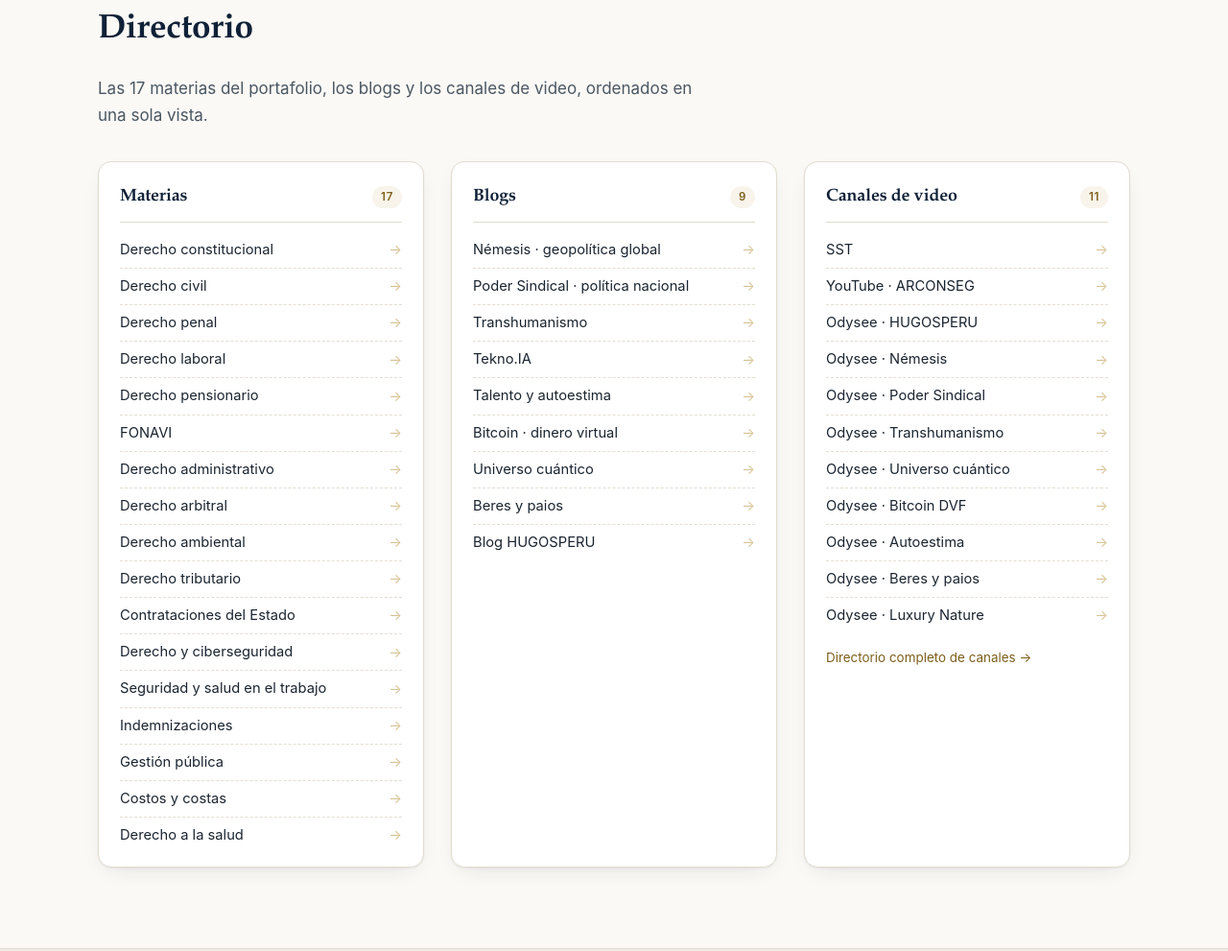
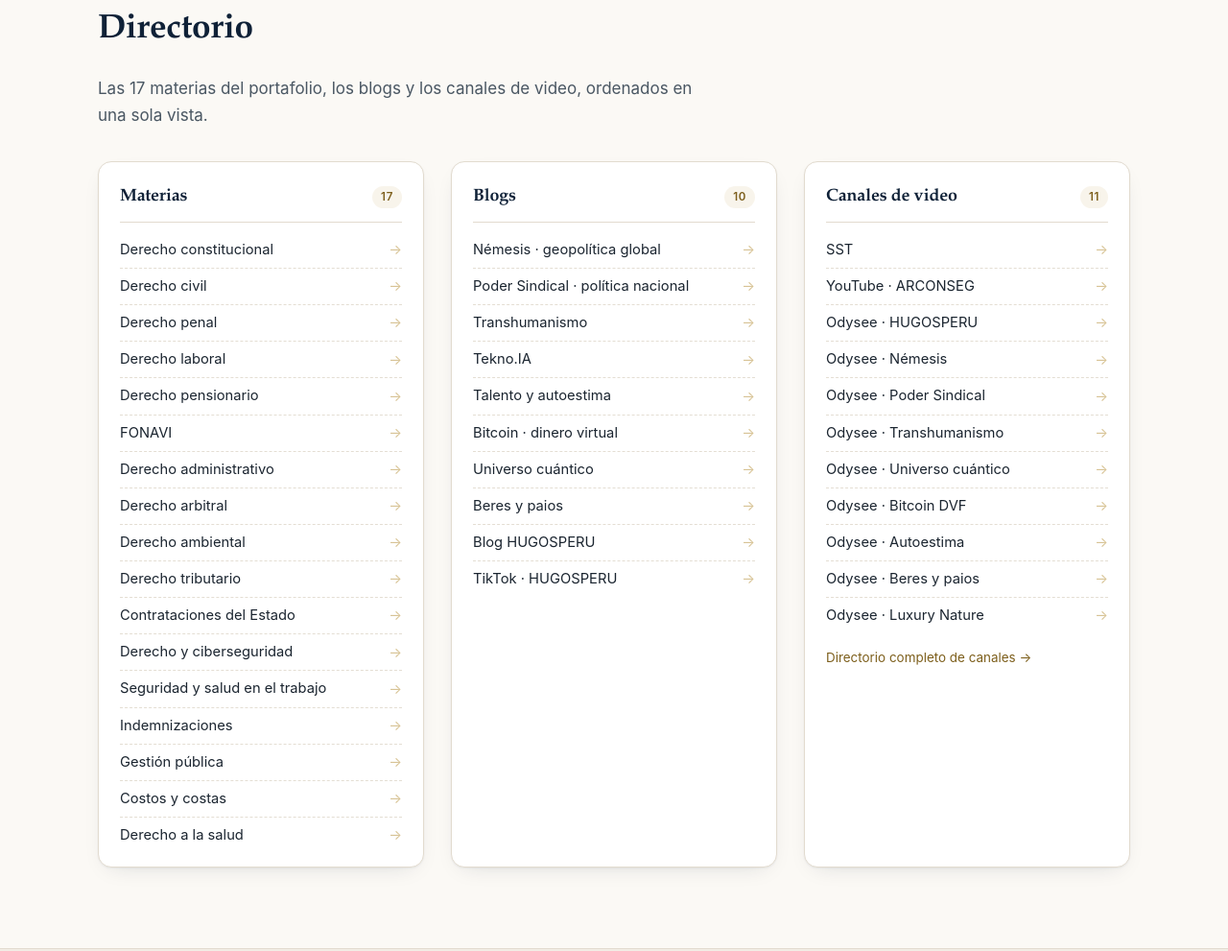
Before and after one commit to hugosperu/hugosperu-web, a plain HTML site: page index.html in a window 1280 px wide. Shown: the part 819-1810 px from the top of the page at 96% size. Drawn offline with Linux system fonts and the light colour scheme.

Commit message:
añadir TikTok de HUGOSPERU en la columna de Blogs
- Nuevo enlace «TikTok · HUGOSPERU» -> https://www.tiktok.com/@hugosperu.com
  al final de la lista de Blogs
- Contador de la columna Blogs actualizado a 10
- Incluye también el blog Tekno.IA pendiente de publicar

```diff
--- a/index.html
+++ b/index.html
@@ -105,7 +105,7 @@
         </div>
 
         <div class="col">
-          <h3>Blogs <span class="col-count">9</span></h3>
+          <h3>Blogs <span class="col-count">10</span></h3>
           <ul class="lr">
           <li><a href="https://nemesis.art.blog" target="_blank" rel="noopener">Némesis · geopolítica global</a></li>
           <li><a href="https://podersindical2030.wordpress.com" target="_blank" rel="noopener">Poder Sindical · política nacional</a></li>
@@ -116,6 +116,7 @@
           <li><a href="https://acasico.data.blog" target="_blank" rel="noopener">Universo cuántico</a></li>
           <li><a href="https://berepaiocol.wordpress.com" target="_blank" rel="noopener">Beres y paios</a></li>
           <li><a href="https://hugosperu.blogspot.com" target="_blank" rel="noopener">Blog HUGOSPERU</a></li>
+          <li><a href="https://www.tiktok.com/@hugosperu.com" target="_blank" rel="noopener">TikTok · HUGOSPERU</a></li>
           </ul>
         </div>
 
```
